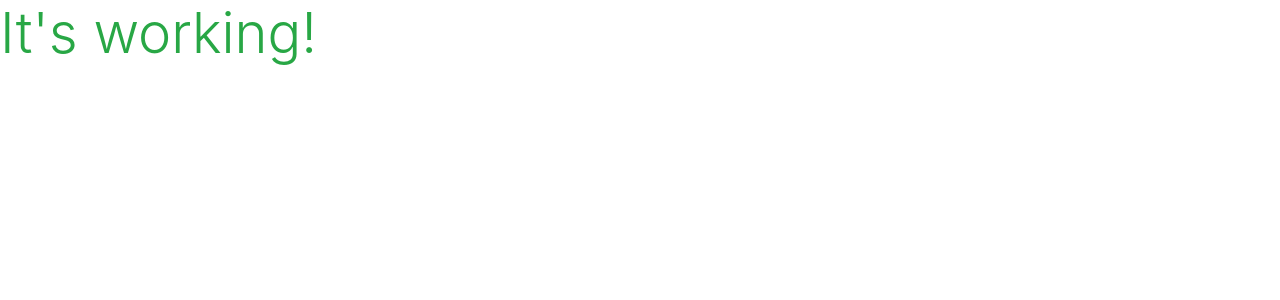
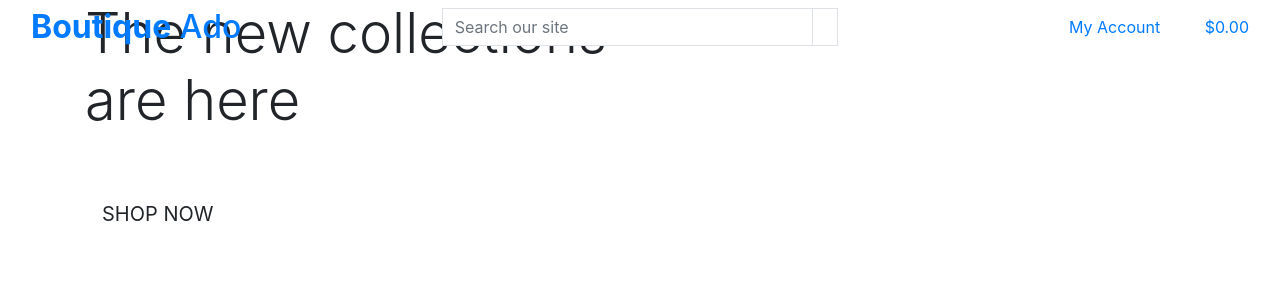
Before and after one commit to DonnaIB/walkthrough, a Django app: page / in a window 1280 px wide. Shown: the top 300 px of the page. Run offline with Django 3.2, Linux system fonts and the light colour scheme; some libraries are stand-ins or nearby versions.

Commit message:
Added initial homepage content & main page header

```diff
--- a/home/templates/home/index.html
+++ b/home/templates/home/index.html
@@ -1,7 +1,27 @@
 {% extends "base.html" %}
 {% load static %}
 
+{% block page_header %}
+    <div class="container header-container">
+        <div class="row">
+            <div class="col"></div>
+        </div>
+    </div>
+{% endblock %}
+
 {% block content %}
-    <h1 class="display-4 text-success">It's working!</h1>
-
+    <div class="container h-100">
+        <div class="row h-100">
+            <div class="col-7 col-md-6 my-auto">
+                <h1 class="display-4 logo-font text-black">
+                    The new collections are here
+                </h1>
+                <div class="my-5">
+                    <h4>
+                        <a href="" class="shop-now-button btn btn-lg rounded-0 text-uppercase py-3">Shop Now</a>
+                    </h4>
+                </div>
+            </div>
+        </div>
+    </div>
 {% endblock %}
--- a/templates/base.html
+++ b/templates/base.html
@@ -32,7 +32,67 @@
     <title>Boutique Ado {% block extra_title %}{% endblock %}</title>
   </head>
   <body>
-    <header class="container-fluid fixed-top"></header>
+    <header class="container-fluid fixed-top">
+        <div class="row">
+            <div class="col-12 col-lg-4 my-auto py-1 py-lg-0 text-center text-lg-left">
+                <a href="{% url 'home' %}" class="nav-link main-logo-link">
+                    <h2 class="logo-font text-black my-0"><strong>Boutique</strong> Ado</h2>
+                </a>
+            </div>
+            <div class="col-12 col-lg-4 my-auto py-1 py-lg-0">
+                <form method="GET" action="">
+                    <div class="input-group w-100">
+                        <input class="form-control border border-black rounded-0" type="text" name="q" placeholder="Search our site">
+                        <div class="input-group-append">
+                            <button class="form-control btn btn-black border border-black rounded-0" type="submit">
+                                <span class="icon">
+                                    <i class="fas fa-search"></i>
+                                </span>
+                            </button>
+                        </div>
+                    </div>
+                </form>
+            </div>
+            <div class="col-12 col-lg-4 my-auto py-1 py-lg-0">
+                <ul class="list-inline list-unstyled text-center text-lg-right my-0">
+                    <li class="list-inline-item dropdown">
+                        <a class="text-black nav-link" href="#" id="user-options" data-toggle="dropdown" aria-haspopup="true" aria-expanded="false">
+                            <div class="text-center">
+                                <div><i class="fas fa-user fa-lg"></i></div>
+                                <p class="my-0">My Account</p>
+                            </div>
+                        </a>
+                        <div class="dropdown-menu border-0" aria-labelledby="user-options">
+                            {% if request.user.is_authenticated %}
+                                {% if request.user.is_superuser %}
+                                    <a href="" class="dropdown-item">Product Management</a>
+                                {% endif %}
+                                <a href="" class="dropdown-item">My Profile</a>
+                                <a href="{% url 'account_logout' %}" class="dropdown-item">Logout</a>
+                            {% else %}
+                                <a href="{% url 'account_signup' %}" class="dropdown-item">Register</a>
+                                <a href="{% url 'account_login' %}" class="dropdown-item">Login</a>
+                            {% endif %}
+                        </div>
+                    </li>
+                    <li class="list-inline-item">
+                        <a class="{% if grand_total %}text-info font-weight-bold{% else %}text-black{% endif %} nav-link" href="">
+                            <div class="text-center">
+                                <div><i class="fas fa-shopping-bag fa-lg"></i></div>
+                                <p class="my-0">
+                                    {% if grand_total %}
+                                        ${{ grand_total|floatformat:2 }}
+                                    {% else %}
+                                        $0.00
+                                    {% endif %}
+                                </p>
+                            </div>
+                        </a>
+                    </li>
+                </ul>
+            </div>
+        </div>
+    </header>
 
     {% if messages %}
         <div class="message-container"></div>
```
